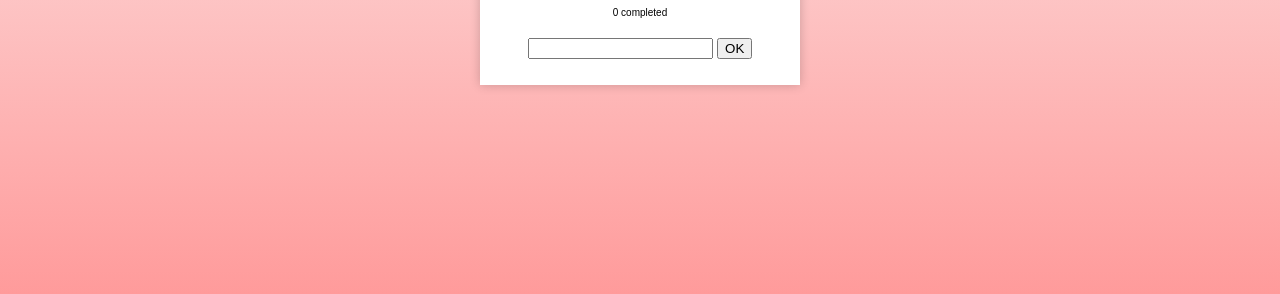
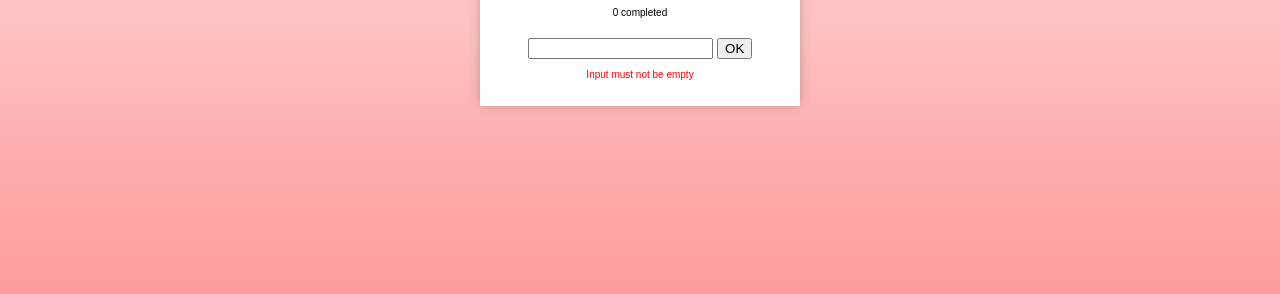
Before and after one commit to CosmicJay2k/ToDoTwo, a plain HTML site: page index.html in a window 1280 px wide. Both pictures are taken after a click on the button "OK". Shown: the part 58-352 px from the top of the page. Drawn offline with Linux system fonts and the light colour scheme.

Commit message:
Moved error text from javascript to html

```diff
--- a/index.html
+++ b/index.html
@@ -3,9 +3,6 @@
 
 <head>
   <meta charset="UTF-8">
-  <meta http-equiv="X-UA-Compatible" content="IE=edge">
-  <meta name="viewport" content="width=device-width, initial-scale=1.0">
-
   <link rel="stylesheet" href="style.css">
 
   <title>To Do Two</title>
@@ -18,7 +15,7 @@
     <!-- INPUT -->
     <input type="text" class="inputHTML">
     <button type="submit" id="btnOK">OK</button>
-    <p class="errorHTML"></p>
+    <p class="errorHTML">Input must not be empty</p>
     <!-- LISTAN -->
     <ul class="todoList">
     </ul>
@@ -45,11 +42,14 @@
     C1: Variables DONE
     C2: Methods/Functions
   D: Animation CSS
-    D1: Enter animation, flyga ner och fade in
+    D1: Enter animation, flyga ner och fade in DONE
     D2: Punkter läggs till, komma nerifrån och fade in
-    D3: Hovra över punkt, streck
-    D4: Klar animation, fade to grey
-    D5: Error animation, text blinkades rött
+    D3: Hovra över punkt, streck DONE
+    D4: Klar animation, fade to grey DONE
+    D5: Error animation, text blinkades rött DONE
 
   Steg 3: Lös.
+
+  Steg X: Blandat
+  Ta bort ramen runt input när vald DONE
 -->
```
